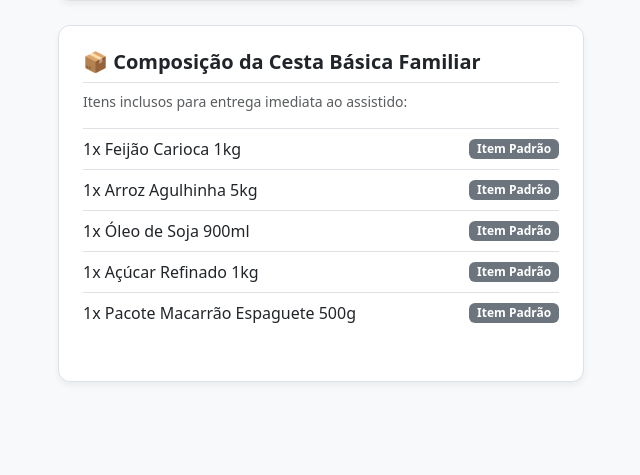
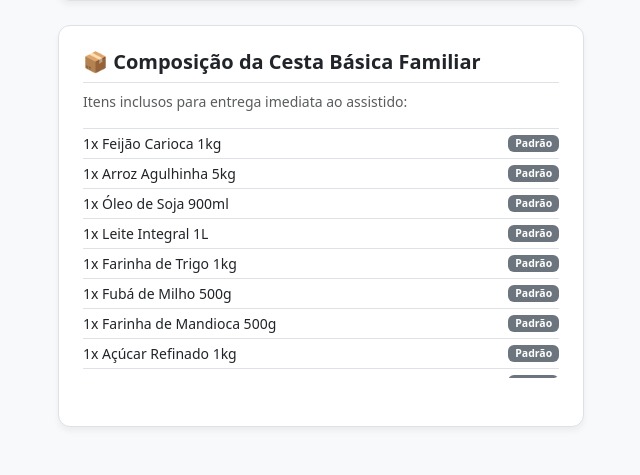
Before and after one commit to mibanhi/aacs-pwa-mvp, a Flask app: template templates/confirmar.html in a window 1280 px wide. Shown: the part 402-877 px from the top of the page, without its empty margins (319-959 px from the left). Before the commit the page ends 784 px from the top, so only its background shows below. Run offline with Flask 3, Linux system fonts and the light colour scheme; the template is opened without the code that fills it, so the values that code supplies are empty.

Commit message:
Refactor confirmar.html for improved structure

```diff
--- a/templates/confirmar.html
+++ b/templates/confirmar.html
@@ -61,33 +61,28 @@
             <h2 class="h5 fw-bold text-dark border-bottom pb-2 mb-2">📦 Composição da Cesta Básica Familiar</h2>
             <p class="text-muted small mb-3">Itens inclusos para entrega imediata ao assistido:</p>
 
-            <ul class="list-group list-group-flush mb-4">
-                <li class="list-group-item d-flex justify-content-between align-items-center px-0 py-2">
-                    <span>1x Feijão Carioca 1kg</span>
-                    <span class="badge bg-secondary">Item Padrão</span>
-                </li>
-                <li class="list-group-item d-flex justify-content-between align-items-center px-0 py-2">
-                    <span>1x Arroz Agulhinha 5kg</span>
-                    <span class="badge bg-secondary">Item Padrão</span>
-                </li>
-                <li class="list-group-item d-flex justify-content-between align-items-center px-0 py-2">
-                    <span>1x Óleo de Soja 900ml</span>
-                    <span class="badge bg-secondary">Item Padrão</span>
-                </li>
-                <li class="list-group-item d-flex justify-content-between align-items-center px-0 py-2">
-                    <span>1x Açúcar Refinado 1kg</span>
-                    <span class="badge bg-secondary">Item Padrão</span>
-                </li>
-                <li class="list-group-item d-flex justify-content-between align-items-center px-0 py-2">
-                    <span>1x Pacote Macarrão Espaguete 500g</span>
-                    <span class="badge bg-secondary">Item Padrão</span>
-                </li>
+            <ul class="list-group list-group-flush mb-4 small" style="max-height: 250px; overflow-y: auto;">
+    <li class="list-group-item d-flex justify-content-between align-items-center px-0 py-1"><span>1x Feijão Carioca 1kg</span><span class="badge bg-secondary">Padrão</span></li>
+    <li class="list-group-item d-flex justify-content-between align-items-center px-0 py-1"><span>1x Arroz Agulhinha 5kg</span><span class="badge bg-secondary">Padrão</span></li>
+    <li class="list-group-item d-flex justify-content-between align-items-center px-0 py-1"><span>1x Óleo de Soja 900ml</span><span class="badge bg-secondary">Padrão</span></li>
+    <li class="list-group-item d-flex justify-content-between align-items-center px-0 py-1"><span>1x Leite Integral 1L</span><span class="badge bg-secondary">Padrão</span></li>
+    <li class="list-group-item d-flex justify-content-between align-items-center px-0 py-1"><span>1x Farinha de Trigo 1kg</span><span class="badge bg-secondary">Padrão</span></li>
+    <li class="list-group-item d-flex justify-content-between align-items-center px-0 py-1"><span>1x Fubá de Milho 500g</span><span class="badge bg-secondary">Padrão</span></li>
+    <li class="list-group-item d-flex justify-content-between align-items-center px-0 py-1"><span>1x Farinha de Mandioca 500g</span><span class="badge bg-secondary">Padrão</span></li>
+    <li class="list-group-item d-flex justify-content-between align-items-center px-0 py-1"><span>1x Açúcar Refinado 1kg</span><span class="badge bg-secondary">Padrão</span></li>
+    <li class="list-group-item d-flex justify-content-between align-items-center px-0 py-1"><span>1x Sal Refinado 1kg</span><span class="badge bg-secondary">Padrão</span></li>
+    <li class="list-group-item d-flex justify-content-between align-items-center px-0 py-1"><span>1x Café em Pó 500g</span><span class="badge bg-secondary">Padrão</span></li>
+    <li class="list-group-item d-flex justify-content-between align-items-center px-0 py-1"><span>1x Molho de Tomate 300g</span><span class="badge bg-secondary">Padrão</span></li>
+    <li class="list-group-item d-flex justify-content-between align-items-center px-0 py-1"><span>1x Atum em Lata</span><span class="badge bg-secondary">Padrão</span></li>
+    <li class="list-group-item d-flex justify-content-between align-items-center px-0 py-1"><span>1x Milho Verde em Lata</span><span class="badge bg-secondary">Padrão</span></li>
+    <li class="list-group-item d-flex justify-content-between align-items-center px-0 py-1"><span>1x Ervilha em Lata</span><span class="badge bg-secondary">Padrão</span></li>
+    <li class="list-group-item d-flex justify-content-between align-items-center px-0 py-1"><span>1x Biscoito Salgado 170g</span><span class="badge bg-secondary">Padrão</span></li>
+    <li class="list-group-item d-flex justify-content-between align-items-center px-0 py-1"><span>1x Biscoito Doce 170g</span><span class="badge bg-secondary">Padrão</span></li>
 
     {% if estoque %}
-                <!-- DESTAQUE DO LOTE PEPS UTILIZADO PARA DAR BAIXA -->
     <li class="list-group-item bg-light p-3 my-2 rounded border border-warning">
         <div class="d-flex justify-content-between align-items-center mb-1">
-                        <strong class="text-dark">⚠️ Baixa Automática de Estoque (PEPS)</strong>
+            <strong class="text-dark">⚠️ Baixa Automática no Estoque (PEPS)</strong>
             <span class="badge badge-peps">Prioridade Vencimento</span>
         </div>
         <div class="small text-secondary">
```
Lines whose indentation alone changed are shown as unchanged.
